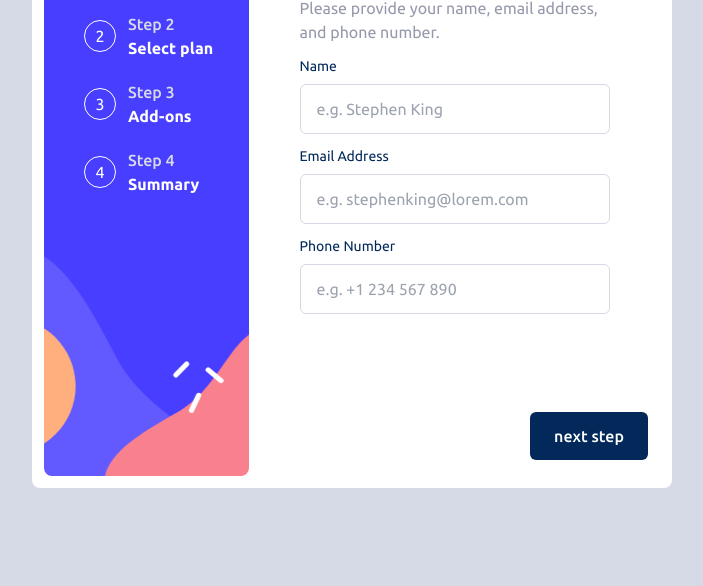
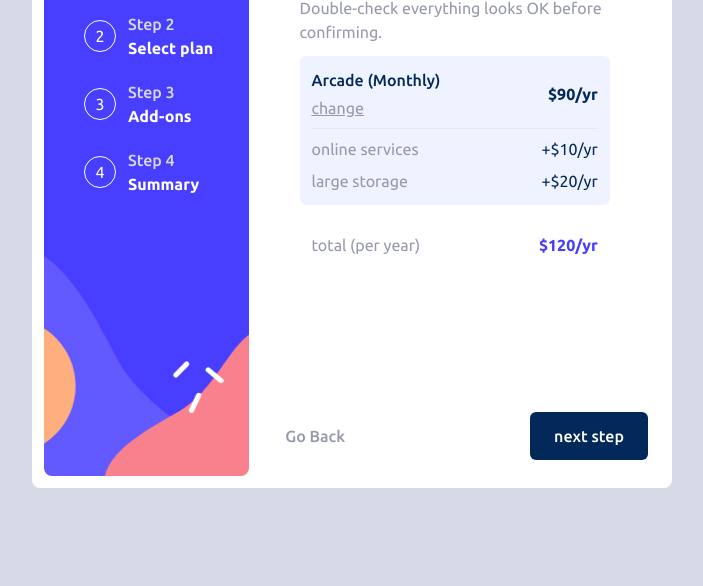
Before and after one commit to mohammadjamshidi8/frontEndMentor-Multi-step-form, a website: page index.html in a window 1280 px wide. Shown: the part 214-800 px from the top of the page, without its empty margins (288-991 px from the left). Drawn offline with Linux system fonts and the light colour scheme.

Commit message:
style: finish step-4 styles

```diff
--- a/Js/app.js
+++ b/Js/app.js
@@ -149,3 +149,19 @@ toggleBtn.addEventListener('click', (e) => {
         })
     }
 })
+
+
+
+
+let inputs = arrayForm[1].querySelectorAll('input.radio')
+console.log(inputs);
+let arrayInputs = Array.from(inputs)
+
+let test = null
+
+arrayInputs.forEach(input => {
+    input.addEventListener('input', (e) => {
+        test = e.target.parentElement.querySelector('span')
+        console.log(test.innerHTML);
+    })
+})
--- a/index.html
+++ b/index.html
@@ -37,7 +37,8 @@
             class="flex md:flex-col md:w-full gap-y-5 justify-around md:items-start md:pl-10 mt-12 mx-20 md:mx-0"
           >
             <div class="flex text-white items-center gap-x-3">
-              <button id="step-buttons"
+              <button
+                id="step-buttons"
                 class="w-8 h-8 rounded-full border-[1px] border-white active"
               >
                 1
@@ -49,7 +50,10 @@
             </div>
 
             <div class="flex text-white items-center gap-x-3">
-              <button id="step-buttons" class="w-8 h-8 rounded-full border-[1px] border-white">
+              <button
+                id="step-buttons"
+                class="w-8 h-8 rounded-full border-[1px] border-white"
+              >
                 2
               </button>
               <div class="hidden md:flex flex-col">
@@ -59,7 +63,10 @@
             </div>
 
             <div class="flex text-white items-center gap-x-3">
-              <button id="step-buttons" class="w-8 h-8 rounded-full border-[1px] border-white">
+              <button
+                id="step-buttons"
+                class="w-8 h-8 rounded-full border-[1px] border-white"
+              >
                 3
               </button>
               <div class="hidden md:flex flex-col">
@@ -69,7 +76,10 @@
             </div>
 
             <div class="flex text-white items-center gap-x-3">
-              <button id="step-buttons" class="w-8 h-8 rounded-full border-[1px] border-white">
+              <button
+                id="step-buttons"
+                class="w-8 h-8 rounded-full border-[1px] border-white"
+              >
                 4
               </button>
               <div class="hidden md:flex flex-col">
@@ -89,7 +99,7 @@
           <!-- step-1 start -->
           <div
             id="forms"
-            class="bg-white w-11/12 md:w-10/12 mx-auto p-4 rounded-lg flex flex-col gap-y-3"
+            class="bg-white w-11/12 md:w-10/12 mx-auto p-4 rounded-lg flex flex-col gap-y-3 hidden"
           >
             <div class="flex flex-col mt-8 gap-y-3">
               <h2 class="font-bold text-marineBlue text-4xl">Personal info</h2>
@@ -119,9 +129,7 @@
               </div>
 
               <div class="flex flex-col gap-y-2">
-
-                <label class="text-marineBlue text-sm" for="email"
-                  >
+                <label class="text-marineBlue text-sm" for="email">
                   <div class="flex justify-between">
                     <span>Email Address</span>
                     <span
@@ -130,8 +138,7 @@
                       >This field is requierd!</span
                     >
                   </div>
-                  </label
-                >
+                </label>
                 <input
                   type="email"
                   id="email"
@@ -141,18 +148,16 @@
               </div>
 
               <div class="flex flex-col gap-y-2">
-
-
                 <label class="text-marineBlue text-sm" for="phone">
                   <div class="flex justify-between">
                     <span>Phone Number</span>
                     <span
                       id="phone-error"
                       class="text-right text-sm text-strawberry font-medium hidden"
-                  >This field is requierd!</span>
+                      >This field is requierd!</span
+                    >
                   </div>
-                  </label
-                >
+                </label>
                 <input
                   type="tel"
                   id="phone"
@@ -188,7 +193,7 @@
                 class="relative md:w-1/3 w-full md:h-[170px] h-24 py-3 rounded-md"
               >
                 <input
-                  class="absolute h-full w-full top-0 right-0 cursor-pointer z-10 checked:opacity-20 peer appearance-none"
+                  class="absolute h-full w-full top-0 right-0 cursor-pointer z-10 checked:opacity-20 peer appearance-none radio"
                   type="radio"
                   name="radio-plan"
                   id="arcane"
@@ -219,7 +224,7 @@
                 class="relative md:w-1/3 w-full md:h-[170px] h-24 py-3 rounded-md"
               >
                 <input
-                  class="absolute h-full w-full top-0 right-0 cursor-pointer z-10 checked:opacity-20 peer appearance-none"
+                  class="absolute h-full w-full top-0 right-0 cursor-pointer z-10 checked:opacity-20 peer appearance-none radio"
                   type="radio"
                   name="radio-plan"
                   id="advanded"
@@ -252,7 +257,7 @@
                 class="relative md:w-1/3 w-full md:h-[170px] h-24 py-3 rounded-md"
               >
                 <input
-                  class="absolute h-full w-full top-0 right-0 cursor-pointer z-10 checked:opacity-20 peer appearance-none"
+                  class="absolute h-full w-full top-0 right-0 cursor-pointer z-10 checked:opacity-20 peer appearance-none radio"
                   type="radio"
                   name="radio-plan"
                   id="pro"
@@ -301,7 +306,8 @@
 
           <!-- step-3 start -->
 
-          <div id="forms"
+          <div
+            id="forms"
             class="bg-white w-11/12 md:w-10/12 mx-auto p-4 rounded-lg flex flex-col gap-y-3 hidden"
           >
             <div class="flex flex-col mt-8 gap-y-3">
@@ -385,11 +391,56 @@
 
           <!-- step-3 ends -->
 
+          <!-- step-4 start -->
+
+          <div
+            id="forms"
+            class="bg-white w-11/12 md:w-10/12 mx-auto p-4 rounded-lg flex flex-col gap-y-3"
+          >
+            <div class="flex flex-col mt-8 gap-y-3">
+              <h2 class="font-bold text-marineBlue text-4xl">Finishing up</h2>
+              <span class="text-coolGray">
+                Double-check everything looks OK before confirming.
+              </span>
+            </div>
+
+            <div class="relative z-10 overflow-hidden p-3 rounded-md flex flex-col gap-y-2 before:content-[''] before:absolute before:w-full before:h-full before:top-0 before:right-0 before:bg-pastelBlue before:-z-10 before:opacity-20">
+
+              <div class="flex justify-between items-center">
+                <div class="flex flex-col gap-y-1 items-start justify-between">
+                  <h4 class="font-medium text-marineBlue">Arcade (Monthly)</h4>
+                  <button class="underline text-coolGray">
+                    <a href="#">change</a>
+                  </button>
+                </div>
+                <span class="font-bold text-marineBlue">$90/yr</span>
+              </div>
+              <hr>
+              <div class="flex justify-between items-center">
+                <span class="text-coolGray">online services</span>
+                <span class="text-marineBlue">+$10/yr</span>
+              </div>
+              <div class="flex justify-between items-center">
+                <span class="text-coolGray">large storage</span>
+                <span class="text-marineBlue">+$20/yr</span>
+              </div>
+            </div>
+
+            <div class="flex justify-between items-center px-3 mt-4">
+            <span class="text-coolGray">total (per year)</span>
+            <span class="text-purplishBlue font-bold">$120/yr</span>
+            </div>
+
+          </div>
+
+          <!-- step-4 ends -->
+
           <!-- next and previous buttons starts -->
           <div
             class="bg-white md:bg-transparent w-full h-20 flex flex-row-reverse justify-between items-center px-3"
           >
-            <button id="next-button"
+            <button
+              id="next-button"
               class="bg-marineBlue px-6 py-3 text-white rounded-md font-medium"
             >
               next step
```
Also changed, not shown: src/output.css. Lines whose indentation alone changed are shown as unchanged.
